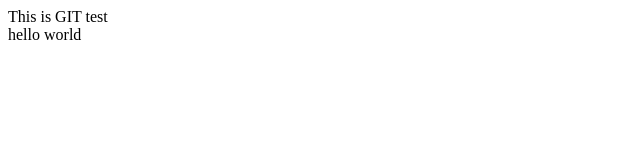
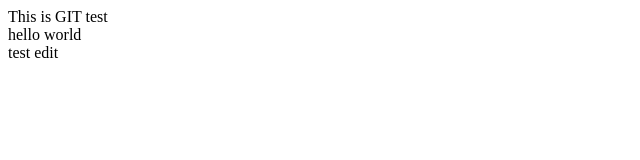
Before and after one commit to duyn9uyen/angular2_01, a plain HTML site: page index.html in a window 1280 px wide. Shown: the full height of the page, 0-640 px from the left. Drawn offline with Linux system fonts and the light colour scheme.

Commit message:
test git with VS Code

```diff
--- a/index.html
+++ b/index.html
@@ -1,3 +1,5 @@
 <titles>This is GIT test</title>
 
 <div>hello world</div>
+
+<span>test edit</span>
```
